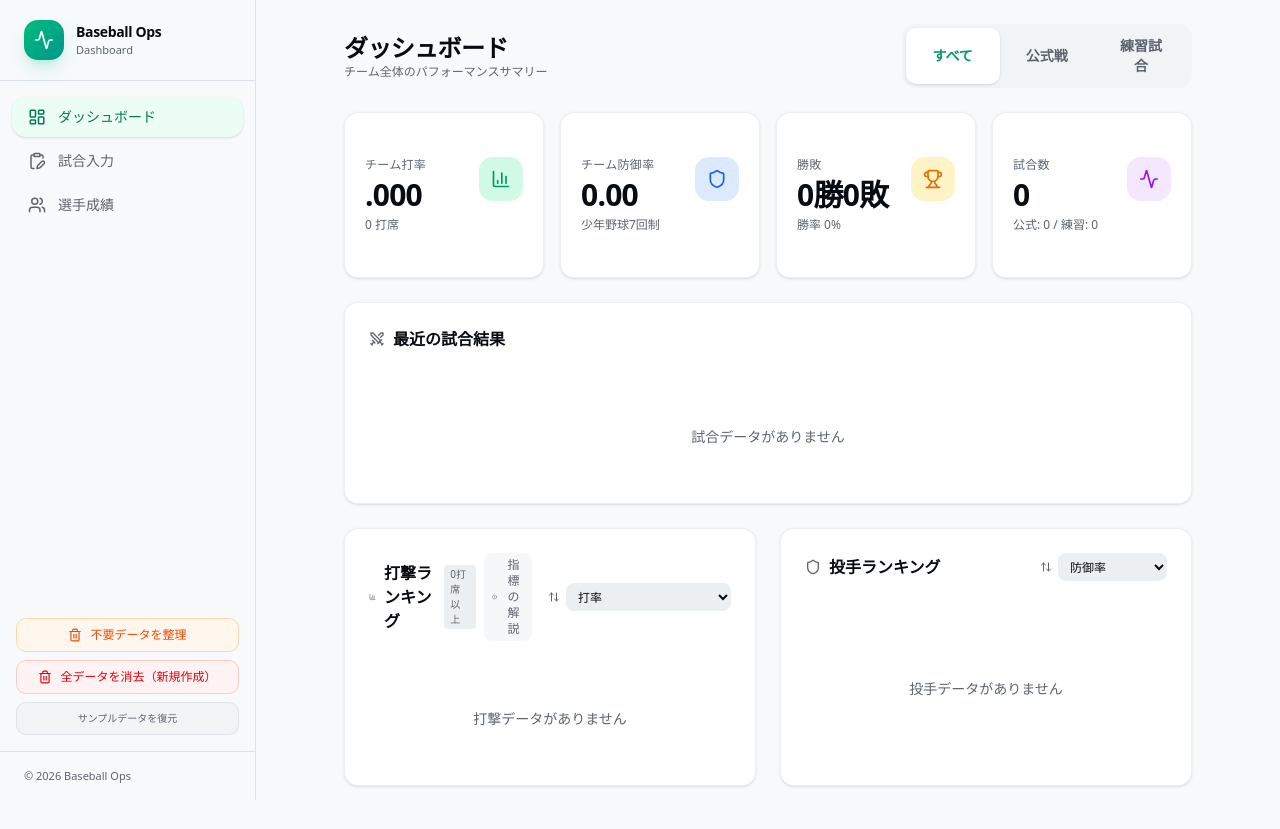
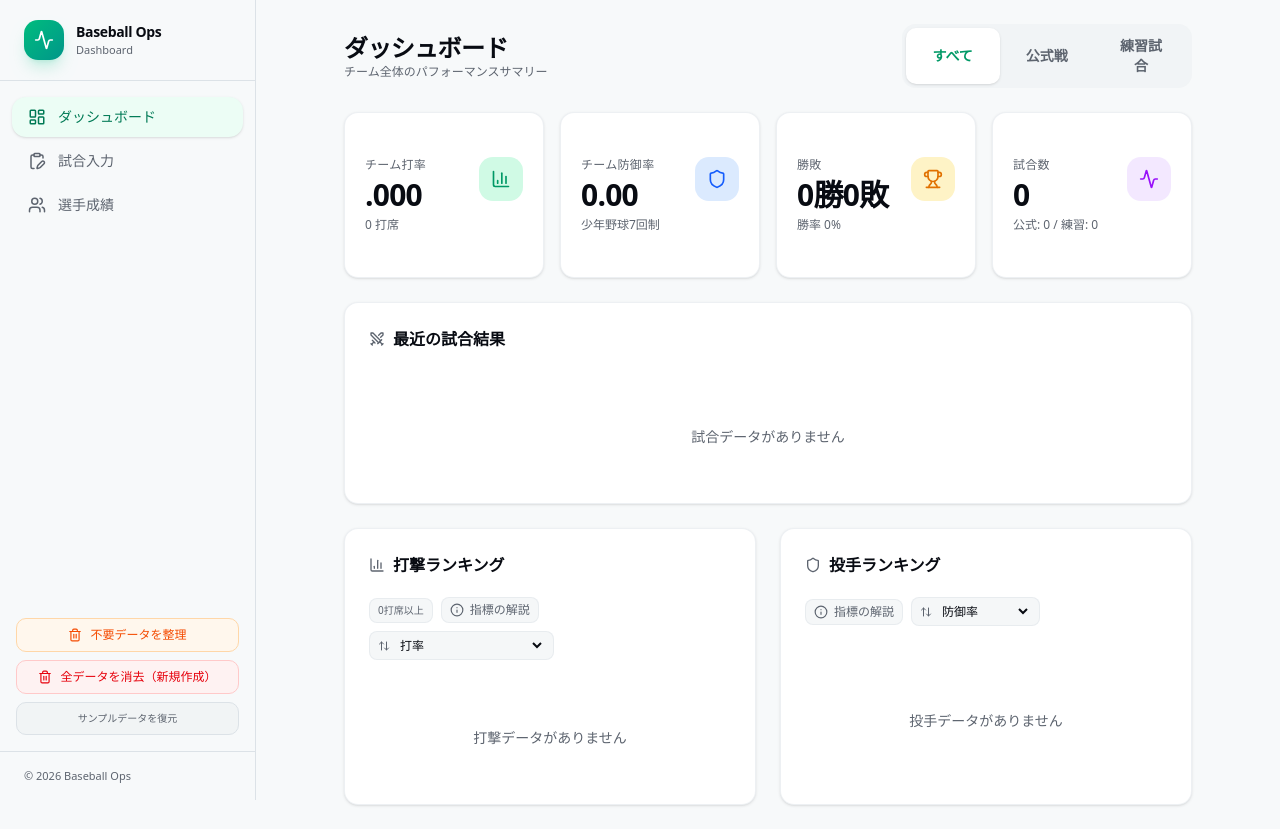
Before and after one commit to barca14-yume/26yakyuscore, a Next.js app: page / in a window 1280 px wide. Built offline with nearby package versions, Linux system fonts and the light colour scheme.

Commit message:
feat: 投手成績指標（奪三振率、与四死球率）の実装とダッシュボードへの追加

```diff
--- a/src/components/dashboard/PitchingOverview.tsx
+++ b/src/components/dashboard/PitchingOverview.tsx
@@ -7,6 +7,7 @@ import { PitchingAggregation } from "@/lib/types";
 import { Shield, ChevronRight, ArrowUpDown } from "lucide-react";
 import { useData } from "@/lib/data-context";
 import { getDisplayName } from "@/lib/utils";
+import MetricsExplanationDialog from "@/components/shared/MetricsExplanationDialog";
 
 /** ソート可能な投手指標のキーとラベル */
 type SortOption = {
@@ -16,14 +17,17 @@ type SortOption = {
     /** 値が小さい方が優秀かどうか */
     isLowerBetter?: boolean;
 };
-
 const SORT_OPTIONS: SortOption[] = [
     { key: "era", label: "防御率", format: "era", isLowerBetter: true },
     { key: "inningsPitched", label: "投球回", format: "number" },
     { key: "strikeouts", label: "奪三振", format: "number" },
+    { key: "strikeoutRate", label: "奪三振率", format: "era" },
     { key: "whip", label: "WHIP", format: "whip", isLowerBetter: true },
+    { key: "kbb", label: "K/BB", format: "era" },
+    { key: "pip", label: "球数/回(P/IP)", format: "era", isLowerBetter: true },
     { key: "strikePercentage", label: "ストライク率", format: "percentage" },
     { key: "walksAllowed", label: "与四死球", format: "number", isLowerBetter: true },
+    { key: "walkRate", label: "与四死球率", format: "era", isLowerBetter: true },
     { key: "runsAllowed", label: "失点", format: "number", isLowerBetter: true },
     { key: "earnedRuns", label: "自責点", format: "number", isLowerBetter: true },
 ];
@@ -75,17 +79,19 @@ export default function PitchingOverview({ pitchingStats, limit = 8 }: PitchingO
 
     return (
         <Card className="border-border/50 shadow-sm flex flex-col h-full">
-            <CardHeader className="pb-3 flex flex-row items-center justify-between">
+            <CardHeader className="pb-3 space-y-3">
                 <CardTitle className="flex items-center gap-2 text-base">
                     <Shield className="h-4 w-4 text-muted-foreground" />
                     投手ランキング
                 </CardTitle>
-                <div className="flex items-center gap-1.5 ml-2">
+                <div className="flex flex-wrap items-center gap-2">
+                    <MetricsExplanationDialog />
+                    <div className="flex items-center gap-1.5 bg-muted/50 px-2 py-1 rounded-md border border-border/50">
                         <ArrowUpDown className="h-3 w-3 text-muted-foreground" />
                         <select
                             value={sortBy}
                             onChange={(e) => setSortBy(e.target.value as keyof PitchingAggregation)}
-                        className="h-7 text-xs bg-muted border-none rounded-md px-2 font-medium cursor-pointer hover:bg-muted/80 focus:ring-1 focus:ring-blue-500 transition-colors"
+                            className="text-xs bg-transparent border-none p-0 h-auto font-medium cursor-pointer focus:ring-0"
                         >
                             {SORT_OPTIONS.map((opt) => (
                                 <option key={opt.key} value={opt.key}>
@@ -93,6 +99,7 @@ export default function PitchingOverview({ pitchingStats, limit = 8 }: PitchingO
                                 </option>
                             ))}
                         </select>
+                    </div>
                 </div>
             </CardHeader>
             <CardContent className="space-y-1.5 flex-1">
--- a/src/components/dashboard/TeamOverview.tsx
+++ b/src/components/dashboard/TeamOverview.tsx
@@ -96,24 +96,24 @@ export default function TeamOverview({ battingStats, limit = 8, totalGames }: Te
 
     return (
         <Card className="border-border/50 shadow-sm flex flex-col h-full">
-            <CardHeader className="pb-3 flex flex-row items-center justify-between">
+            <CardHeader className="pb-3 space-y-3">
                 <CardTitle className="flex items-center gap-2 text-base">
                     <BarChart3 className="h-4 w-4 text-muted-foreground" />
                     打撃ランキング
+                </CardTitle>
+                <div className="flex flex-wrap items-center gap-2">
                     {isRateMetric && (
-                        <span className="text-[10px] font-normal text-muted-foreground bg-muted px-1.5 py-0.5 rounded ml-1">
-                            {minPA}打席以上
-                        </span>
+                        <div className="flex items-center gap-1 text-[10px] font-medium text-muted-foreground bg-muted/50 px-2 py-1 rounded-md border border-border/50">
+                            <span>{minPA}打席以上</span>
+                        </div>
                     )}
-                </CardTitle>
-                <div className="flex items-center gap-2">
                     <MetricsExplanationDialog />
-                    <div className="flex items-center gap-1.5 ml-2">
+                    <div className="flex items-center gap-1.5 bg-muted/50 px-2 py-1 rounded-md border border-border/50">
                         <ArrowUpDown className="h-3 w-3 text-muted-foreground" />
                         <select
                             value={sortBy}
                             onChange={(e) => setSortBy(e.target.value as keyof BattingAggregation)}
-                        className="h-7 text-xs bg-muted border-none rounded-md px-2 font-medium cursor-pointer hover:bg-muted/80 focus:ring-1 focus:ring-emerald-500 transition-colors"
+                            className="text-xs bg-transparent border-none p-0 h-auto font-medium cursor-pointer focus:ring-0"
                         >
                             {SORT_OPTIONS.map((opt) => (
                                 <option key={opt.key} value={opt.key}>
--- a/src/components/shared/MetricsExplanationDialog.tsx
+++ b/src/components/shared/MetricsExplanationDialog.tsx
@@ -19,7 +19,7 @@ export default function MetricsExplanationDialog({ children }: MetricsExplanatio
     <Dialog>
       <DialogTrigger asChild>
         {children || (
-          <button className="flex items-center gap-1.5 text-xs text-muted-foreground hover:text-emerald-600 transition-colors bg-muted/50 px-2 py-1 rounded-md">
+          <button className="flex items-center gap-1.5 text-xs text-muted-foreground hover:text-emerald-600 transition-colors bg-muted/50 px-2 py-1 rounded-md border border-border/50">
             <Info className="h-3.5 w-3.5" />
             指標の解説
           </button>
@@ -29,80 +29,138 @@ export default function MetricsExplanationDialog({ children }: MetricsExplanatio
         <DialogHeader>
           <DialogTitle className="flex items-center gap-2 text-lg">
             <Info className="h-5 w-5 text-emerald-500" />
-            セイバーメトリクス指標の解説
+            指標の解説
           </DialogTitle>
         </DialogHeader>
 
-        <div className="space-y-5 mt-2">
+        <div className="space-y-6 mt-2">
+          {/* 打撃指標セクション */}
+          <section className="space-y-4">
+            <h2 className="text-xs font-bold text-muted-foreground uppercase tracking-wider flex items-center gap-2">
+              <span className="h-px w-4 bg-emerald-300 dark:bg-emerald-700"></span>
+              打撃指標
+            </h2>
+
             {/* BB/K */}
             <div>
               <h3 className="font-bold text-sm text-emerald-700 dark:text-emerald-400 flex items-center gap-1.5">
-              <span className="bg-emerald-100 dark:bg-emerald-900/50 px-1.5 py-0.5 rounded text-xs">BB/K</span>
+                <span className="bg-emerald-100 dark:bg-emerald-900/50 px-1.5 py-0.5 rounded text-xs font-mono">BB/K</span>
                 四球/三振比率
               </h3>
               <p className="text-xs text-muted-foreground mt-1 mb-1">
                 計算式: 四球 ÷ 三振
               </p>
               <p className="text-sm leading-relaxed">
-              <strong>選球眼の良さ</strong>と<strong>コンタクト能力</strong>を測る指標です。1.0を超えれば「三振よりも四球が多い」優秀な打者と言えます。少年野球でも「ボール球を振らず、しっかりバットに当てる」基礎能力の指標として役立ちます。
+                <strong>選球眼の良さ</strong>と<strong>コンタクト能力</strong>を測る指標です。1.0を超えれば「三振よりも四球が多い」優秀な打者と言えます。
               </p>
             </div>
 
             {/* BB% */}
             <div>
               <h3 className="font-bold text-sm text-emerald-700 dark:text-emerald-400 flex items-center gap-1.5">
-              <span className="bg-emerald-100 dark:bg-emerald-900/50 px-1.5 py-0.5 rounded text-xs">BB%</span>
+                <span className="bg-emerald-100 dark:bg-emerald-900/50 px-1.5 py-0.5 rounded text-xs font-mono">BB%</span>
                 四球率
               </h3>
               <p className="text-xs text-muted-foreground mt-1 mb-1">
                 計算式: 四球 ÷ 打席数
               </p>
               <p className="text-sm leading-relaxed">
-              全打席のうち、四球を選んだ割合です。打率が低くてもBB%が高い選手は<strong>「出塁してチームに貢献している」</strong>ことがわかり、出塁が重要なトップバッター候補などの評価に役立ちます。
+                全打席のうち、四球を選んだ割合です。打率が低くてもBB%が高い選手は<strong>「出塁してチャンスを作っている」</strong>ことがわかります。
               </p>
             </div>
 
             {/* IsoP */}
             <div>
               <h3 className="font-bold text-sm text-emerald-700 dark:text-emerald-400 flex items-center gap-1.5">
-              <span className="bg-emerald-100 dark:bg-emerald-900/50 px-1.5 py-0.5 rounded text-xs">IsoP</span>
-              純粋長打率 (アイソップ)
+                <span className="bg-emerald-100 dark:bg-emerald-900/50 px-1.5 py-0.5 rounded text-xs font-mono">IsoP</span>
+                純粋長打率
               </h3>
               <p className="text-xs text-muted-foreground mt-1 mb-1">
                 計算式: 長打率 − 打率
               </p>
               <p className="text-sm leading-relaxed">
-              単打の影響を排除した、<strong>純粋な「長打力」</strong>を測る指標です。0.150を超えれば長打力があるとされます。同じ打率でも単打が多いのか長打が多いのかを区別でき、クリーンナップ候補を探すのに役立ちます。
+                単打の影響を排除した、<strong>純粋な「長打力」</strong>を測る指標です。0.150を超えれば長打力がある打者と評価されます。
               </p>
             </div>
 
             {/* BABIP */}
             <div>
               <h3 className="font-bold text-sm text-emerald-700 dark:text-emerald-400 flex items-center gap-1.5">
-              <span className="bg-emerald-100 dark:bg-emerald-900/50 px-1.5 py-0.5 rounded text-xs">BABIP</span>
-              インプレー打率 (バビップ)
+                <span className="bg-emerald-100 dark:bg-emerald-900/50 px-1.5 py-0.5 rounded text-xs font-mono">BABIP</span>
+                インプレー打率
               </h3>
               <p className="text-xs text-muted-foreground mt-1 mb-1">
                 計算式: (安打−本塁打) ÷ (打数−三振−本塁打＋犠飛)
               </p>
               <p className="text-sm leading-relaxed">
-              グラウンド内に飛んだ打球が、どれくらいの確率でヒットになったかを示します。少年野球ではエラーや内野安打が多いため、<strong>足の速さや打球の強さ</strong>が反映されやすいです。極端に低い場合は「運が悪かった（正面を突いた）だけ」という解釈もできます。
+                グラウンド内に飛んだ打球がヒットになった確率です。少年野球では<strong>足の速さや打球の強さ</strong>が反映されやすい指標です。
               </p>
             </div>
 
             {/* RC */}
             <div>
               <h3 className="font-bold text-sm text-emerald-700 dark:text-emerald-400 flex items-center gap-1.5">
-              <span className="bg-emerald-100 dark:bg-emerald-900/50 px-1.5 py-0.5 rounded text-xs">RC</span>
-              得点創出 (Runs Created) ※簡易版
+                <span className="bg-emerald-100 dark:bg-emerald-900/50 px-1.5 py-0.5 rounded text-xs font-mono">RC</span>
+                得点創出 (Runs Created)
               </h3>
               <p className="text-xs text-muted-foreground mt-1 mb-1">
                 計算式: (安打＋四死球) × 塁打 ÷ (打数＋四死球)
               </p>
               <p className="text-sm leading-relaxed">
-              その選手が<strong>「何点分の得点をチームにもたらしたか」</strong>を測る総合評価指標です。打率やOPS以上に「実際の得点力」に直結するため、スタメンや打順を考える際の参考になります。
+                その選手が<strong>「何点分の得点をチームにもたらしたか」</strong>を測る指標です。打順を考える際の最も重要な参考になります。
               </p>
             </div>
+          </section>
+
+          {/* 投手指標セクション */}
+          <section className="space-y-4 pt-4 border-t border-border">
+            <h2 className="text-xs font-bold text-muted-foreground uppercase tracking-wider flex items-center gap-2">
+              <span className="h-px w-4 bg-blue-300 dark:bg-blue-700"></span>
+              投手指標
+            </h2>
+
+            {/* WHIP */}
+            <div>
+              <h3 className="font-bold text-sm text-blue-700 dark:text-blue-400 flex items-center gap-1.5">
+                <span className="bg-blue-100 dark:bg-blue-900/50 px-1.5 py-0.5 rounded text-xs font-mono">WHIP</span>
+                1回あたりの許出塁数
+              </h3>
+              <p className="text-xs text-muted-foreground mt-1 mb-1">
+                計算式: (与四死球 ＋ 被安打) ÷ 投球回
+              </p>
+              <p className="text-sm leading-relaxed">
+                <strong>1イニングに平均して何人の走者を出したか</strong>を示します。1.20以下なら優秀、1.00未満ならエース級とされます。
+              </p>
+            </div>
+
+            {/* K/BB */}
+            <div>
+              <h3 className="font-bold text-sm text-blue-700 dark:text-blue-400 flex items-center gap-1.5">
+                <span className="bg-blue-100 dark:bg-blue-900/50 px-1.5 py-0.5 rounded text-xs font-mono">K/BB</span>
+                奪三振/与四球比率
+              </h3>
+              <p className="text-xs text-muted-foreground mt-1 mb-1">
+                計算式: 奪三振 ÷ 与四死球
+              </p>
+              <p className="text-sm leading-relaxed">
+                <strong>制球力の良さと制圧力のバランス</strong>を測る指標です。四球1つを出すまでにいくつ三振を奪えるかを示し、3.50を超えると非常に優秀です。
+              </p>
+            </div>
+
+            {/* P/IP */}
+            <div>
+              <h3 className="font-bold text-sm text-blue-700 dark:text-blue-400 flex items-center gap-1.5">
+                <span className="bg-blue-100 dark:bg-blue-900/50 px-1.5 py-0.5 rounded text-xs font-mono">P/IP</span>
+                1回あたりの投球数
+              </h3>
+              <p className="text-xs text-muted-foreground mt-1 mb-1">
+                計算式: 総投球数 ÷ 投球回
+              </p>
+              <p className="text-sm leading-relaxed">
+                1イニングをアウト3つ取るのに要した平均球数です。球数制限がある中で、<strong>効率よくイニングを稼ぐ「省エネ投球」</strong>の目安になります。
+              </p>
+            </div>
+          </section>
         </div>
       </DialogContent>
     </Dialog>
--- a/src/lib/types.ts
+++ b/src/lib/types.ts
@@ -173,6 +173,10 @@ export interface PitchingAggregation {
     era: number;
     strikePercentage: number;
     whip: number;
+    strikeoutRate: number;
+    walkRate: number;
+    kbb: number;
+    pip: number;
 }
 
 /** ラインナップ生成の戦略パターン */
```
Also changed, not shown: src/lib/calculations.ts (+24 -0 lines). Lines whose indentation alone changed are shown as unchanged.
